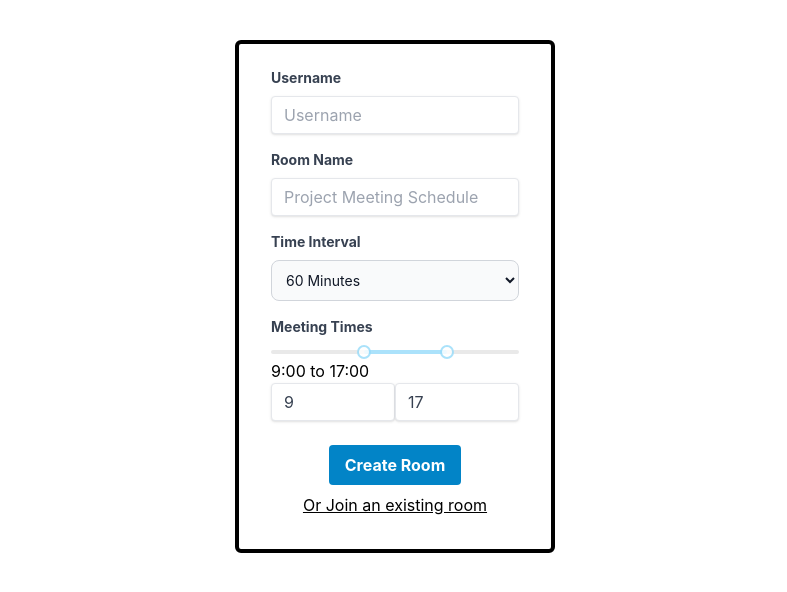
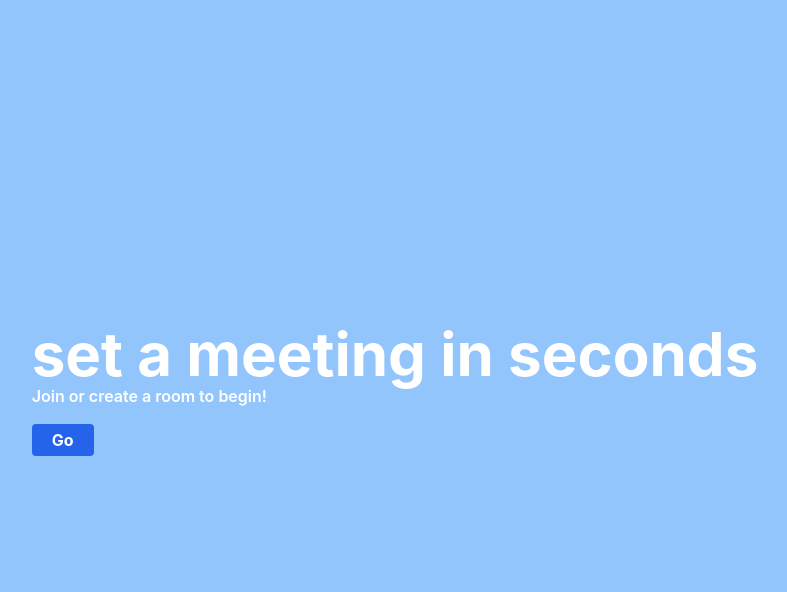
Before and after one commit to abaheer/meeting-time-finder, a React (Vite) app in the folder client/: page / in a window 1280 px wide. Shown: the top 592 px of the page, without its empty margins (245-1032 px from the left). Built offline with nearby package versions, Linux system fonts and the light colour scheme.

Commit message:
Add landing page

```diff
--- a/client/src/App.jsx
+++ b/client/src/App.jsx
@@ -5,6 +5,7 @@ import { BrowserRouter as Router, Routes, Route, Link } from "react-router-dom";
 import { CreateRoom } from "./pages/create-room/create-room";
 import { JoinRoom } from "./pages/create-room/join-room";
 import { ContextProvider } from "./hooks/context";
+import { Index } from "./pages/index";
 
 function App() {
   const [currentDate, setCurrentDate] = useState(new Date());
@@ -20,11 +21,12 @@ function App() {
       </h1> */}
       <Router>
         <Routes>
+          <Route path="/" element={<Index />} />
           <Route
             path="/room"
             element={<Calendar value={currentDate} onChange={setCurrentDate} />}
           />
-          <Route path="/" element={<CreateRoom />} />
+          <Route path="/create" element={<CreateRoom />} />
           <Route path="/join" element={<JoinRoom />} />
         </Routes>
       </Router>
--- a/client/src/pages/create-room/join-room.jsx
+++ b/client/src/pages/create-room/join-room.jsx
@@ -108,7 +108,7 @@ export const JoinRoom = () => {
               Join Room
             </button>
           </div>
-          <Link to="/" className="mt-2 underline flex justify-center">
+          <Link to="/create" className="mt-2 underline flex justify-center">
             Or Create a room
           </Link>
         </form>
--- /dev/null
+++ b/client/src/pages/index.jsx
@@ -0,0 +1,29 @@
+import { useNavigate } from "react-router-dom";
+
+export const Index = () => {
+  const navigate = useNavigate();
+
+  const handleClick = () => {
+    navigate("/create");
+  };
+
+  return (
+    <section className="flex items-center justify-center w-screen h-screen bg-blue-300">
+      <div>
+        <h1 className=" text-6xl font-bold text-white">
+          set a meeting in seconds
+        </h1>
+        <h2 className="text-l font-semibold text-white">
+          Join or create a room to begin!
+        </h2>
+        <button
+          type="button"
+          onClick={handleClick}
+          className="transition duration-200 mt-4 pl-5 pr-5 mb-5 rounded py-1 px-3 text-white font-bold bg-blue-600 hover:bg-blue-800"
+        >
+          Go
+        </button>
+      </div>
+    </section>
+  );
+};
```
